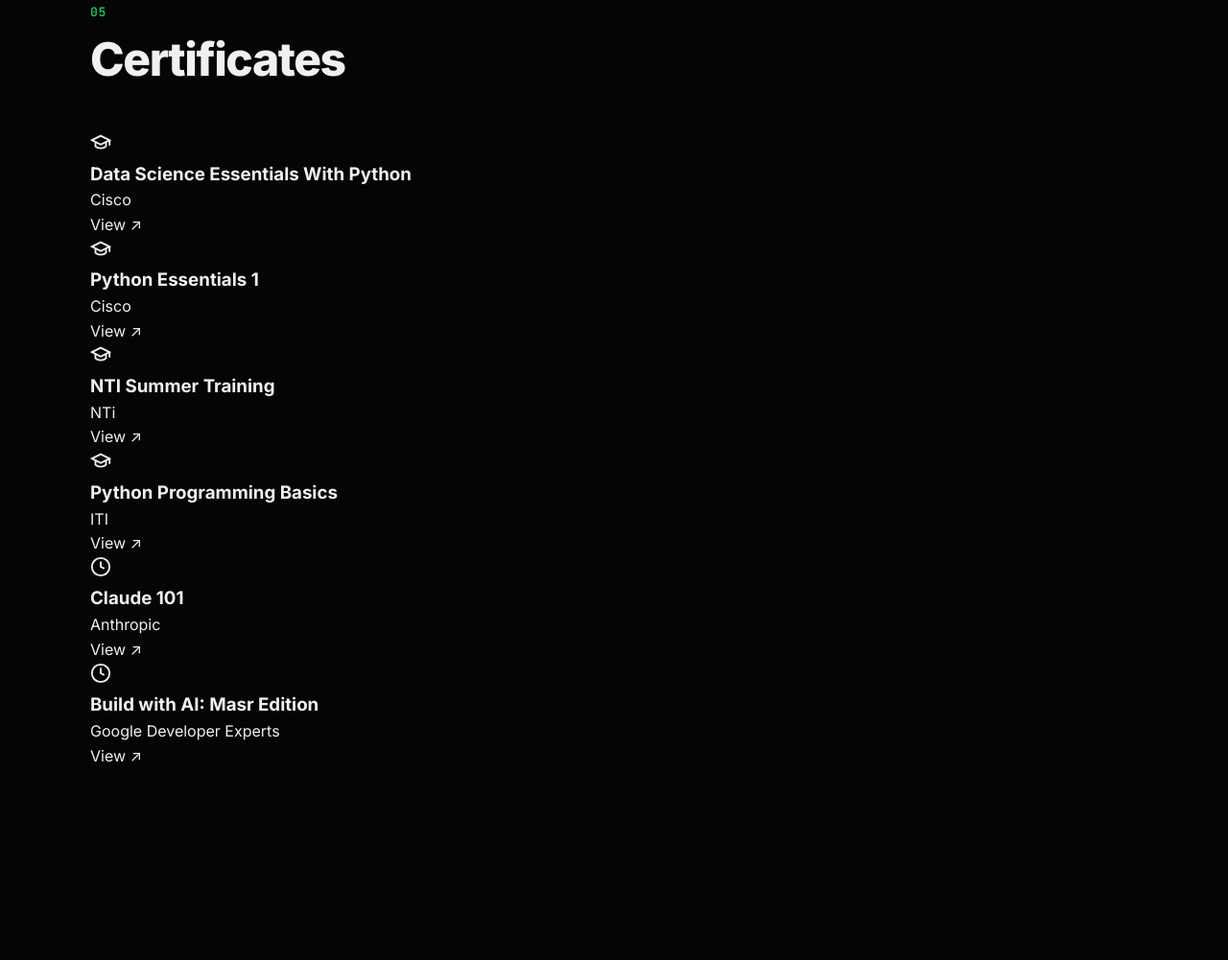
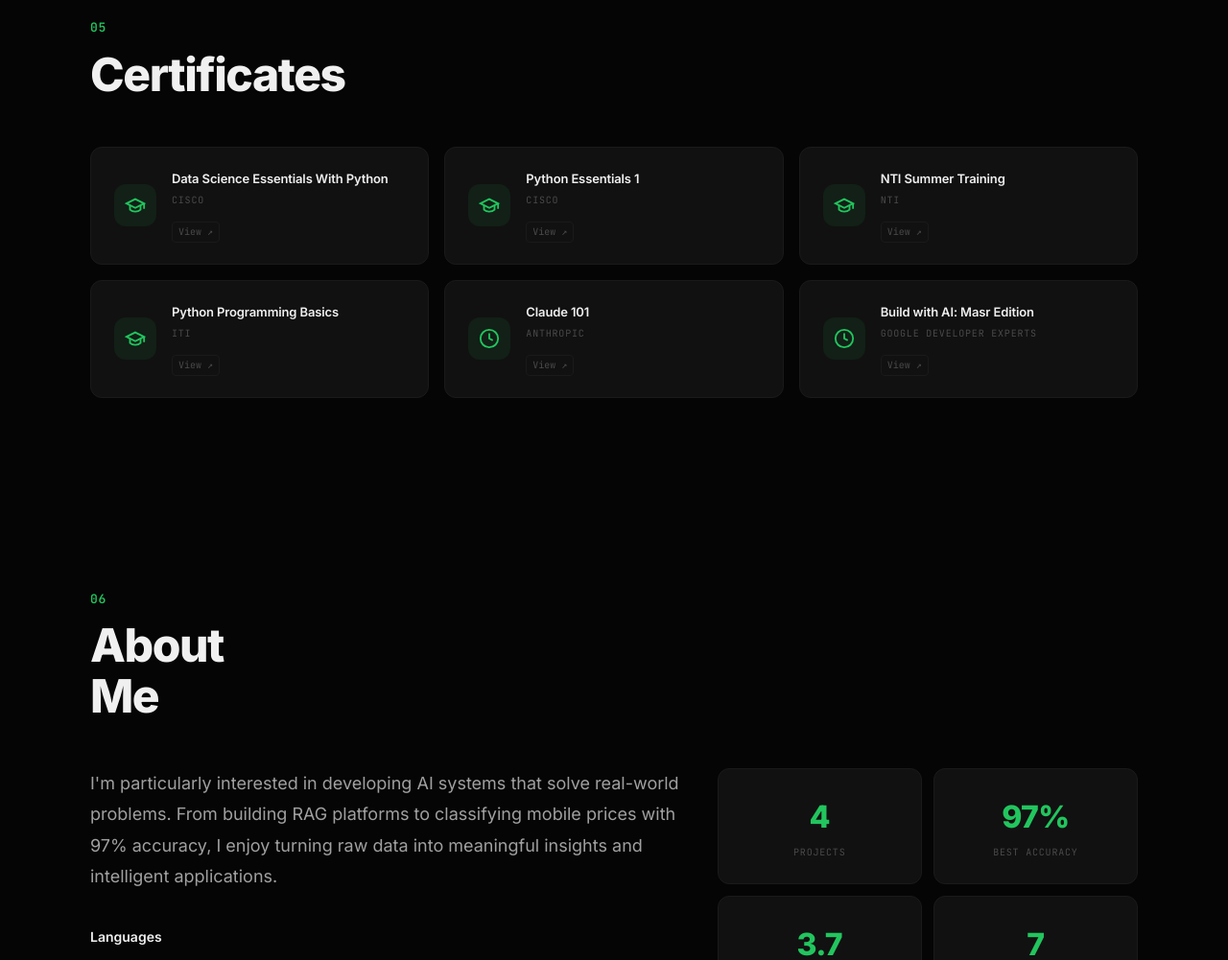
Before and after one commit to k-elfiky/k-elfiky-portfolio, a plain HTML site: page index.html in a window 1280 px wide. Shown: the part 5075-6076 px from the top of the page at 96% size. Drawn offline with Linux system fonts and the light colour scheme.

Commit message:
Add certificates section styles, focus styles, scroll padding, reduced motion

```diff
--- a/styles.css
+++ b/styles.css
@@ -31,6 +31,7 @@
 
 html {
     scroll-behavior: smooth;
+    scroll-padding-top: 88px;
     scrollbar-width: thin;
     scrollbar-color: var(--accent) var(--bg-elevated);
 }
@@ -56,6 +57,14 @@ body {
 
 a { text-decoration: none; color: inherit; }
 img { max-width: 100%; display: block; }
+
+a:focus-visible,
+button:focus-visible,
+input:focus-visible,
+textarea:focus-visible {
+    outline: 2px solid var(--accent);
+    outline-offset: 3px;
+}
 
 .container {
     max-width: 1140px;
@@ -159,6 +168,9 @@ img { max-width: 100%; display: block; }
 
 .nav-links a:hover { color: var(--text); }
 .nav-links a:hover::after { width: 100%; }
+
+.nav-links a.active { color: var(--accent); }
+.nav-links a.active::after { width: 100%; }
 
 .nav-socials {
     display: flex;
@@ -667,6 +679,12 @@ img { max-width: 100%; display: block; }
 
 .project-github-link:hover { color: var(--accent); }
 
+.projects-footer {
+    display: flex;
+    justify-content: flex-end;
+    margin-top: 16px;
+}
+
 /* ========================================
    Experience
    ======================================== */
@@ -844,6 +862,80 @@ img { max-width: 100%; display: block; }
 .gpa-value {
     font-size: 18px;
     font-weight: 800;
+    color: var(--accent);
+}
+
+/* ========================================
+   Certificates
+   ======================================== */
+.certificates-grid {
+    display: grid;
+    grid-template-columns: repeat(3, 1fr);
+    gap: 16px;
+}
+
+.certificate-card {
+    display: flex;
+    align-items: center;
+    gap: 16px;
+    background: var(--bg-card);
+    border: 1px solid var(--border);
+    border-radius: var(--radius);
+    padding: 22px 24px;
+    transition: all var(--transition);
+}
+
+.certificate-card:hover {
+    border-color: rgba(34, 197, 94, 0.2);
+    box-shadow: 0 0 32px var(--accent-glow);
+    transform: translateY(-2px);
+}
+
+.certificate-icon {
+    width: 44px;
+    height: 44px;
+    flex-shrink: 0;
+    display: flex;
+    align-items: center;
+    justify-content: center;
+    background: var(--accent-glow);
+    border-radius: 12px;
+    color: var(--accent);
+}
+
+.certificate-body { flex: 1; }
+
+.certificate-title {
+    font-size: 13px;
+    font-weight: 600;
+    color: var(--text);
+    margin-bottom: 4px;
+    letter-spacing: -0.01em;
+}
+
+.certificate-org {
+    font-family: var(--font-mono);
+    font-size: 10px;
+    color: var(--text-muted);
+    text-transform: uppercase;
+    letter-spacing: 0.08em;
+    margin-bottom: 10px;
+}
+
+.certificate-link {
+    font-family: var(--font-mono);
+    font-size: 10px;
+    color: var(--text-muted);
+    border: 1px solid var(--border);
+    padding: 2px 6px;
+    border-radius: 4px;
+    transition: all var(--transition);
+    display: inline-block;
+    width: fit-content;
+}
+
+.certificate-link:hover {
+    border-color: var(--accent);
     color: var(--accent);
 }
 
@@ -1171,4 +1263,27 @@ img { max-width: 100%; display: block; }
     .about-stats { grid-template-columns: 1fr 1fr; }
     .form-row { grid-template-columns: 1fr; }
     .experience-top { flex-direction: column; gap: 8px; }
+    .certificates-grid { grid-template-columns: 1fr; }
 }
+
+/* ========================================
+   Reduced Motion
+   ======================================== */
+@media (prefers-reduced-motion: reduce) {
+    html {
+        scroll-behavior: auto;
+    }
+
+    .ticker-content {
+        animation: none;
+    }
+
+    .scroll-line {
+        animation: none;
+    }
+
+    .reveal {
+        opacity: 1;
+        transform: none;
+    }
+}
```
